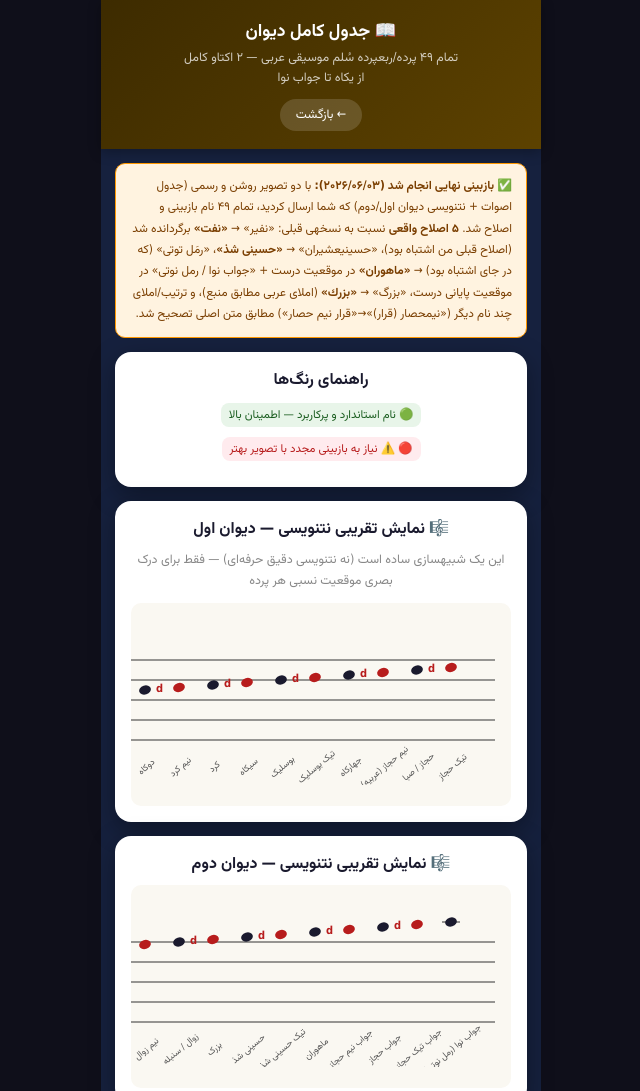
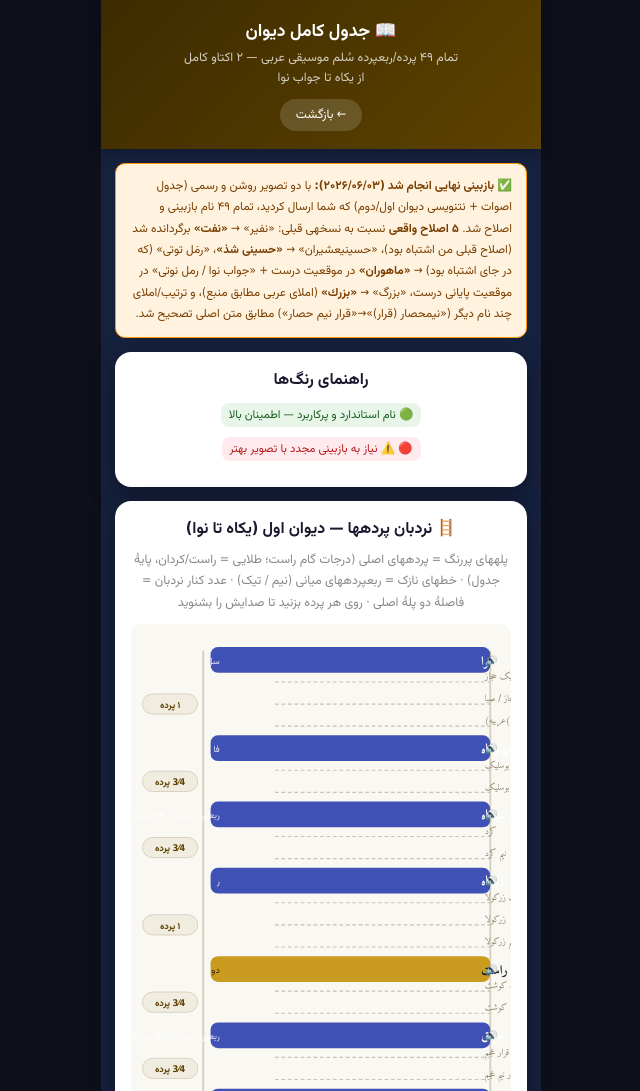
Before and after one commit to mansourfatemi/naye-quran, a plain HTML site: page _maqam_piano_demo/diwan_reference.html in a window 1280 px wide. Shown: the top 1091 px of the page, without its empty margins (319-959 px from the left). Drawn offline with Linux system fonts and the light colour scheme.

Commit message:
diwan_reference: replace pseudo-staff with beginner-friendly pardeh ladder (main degrees + intervals + quarter-tone lines, tap-to-hear)

```diff
--- a/_maqam_piano_demo/diwan_reference.html
+++ b/_maqam_piano_demo/diwan_reference.html
@@ -60,6 +60,22 @@ body.dark .staff-ln{stroke:#777}
 body.dark .nt-k{fill:#e8dcc8}body.dark .nt-t{fill:#ccc}body.dark .nt-l{fill:#aaa}
 body.dark .legend,body.dark .note,body.dark .caption,body.dark .foot{color:#999}
 body.dark table{color:#ddd}body.dark th{background:#1f1f2e;color:#f0d77a}body.dark td,body.dark th{border-color:#2a2a3a}
+
+/* ═══ نردبان پردهها ═══ */
+.staffwrap svg{width:100%;height:auto;display:block;overflow:visible}
+.ld-rail{stroke:#d7cfbd;stroke-width:2}
+.ld-subln{stroke:#c9c2b2;stroke-width:1.2;stroke-dasharray:4 3}
+.ld-subt{font-size:10px;fill:#8a7f6a;font-family:'Amiri',Tahoma,serif}
+.ld-sub{cursor:pointer}.ld-sub:active .ld-subln{stroke:#c99b1f;stroke-width:2}
+.ld-bar{fill:#3f51b5}.ld-main.base .ld-bar{fill:#c99b1f}
+.ld-name{font-size:14px;font-weight:700;fill:#fff;font-family:'Amiri',Tahoma,serif}.ld-main.base .ld-name{fill:#1a1a2e}
+.ld-west{font-size:10px;fill:rgba(255,255,255,.85)}.ld-main.base .ld-west{fill:#3d2b00}
+.ld-spk{font-size:11px}
+.ld-main{cursor:pointer}.ld-main:active .ld-bar{opacity:.75}
+.ld-pill{fill:#f1ece0;stroke:#d7cfbd}.ld-pillt{font-size:10px;font-weight:700;fill:#5d4200}
+body.dark .ld-rail{stroke:#3a3a4a}body.dark .ld-subln{stroke:#4a4a5a}body.dark .ld-subt{fill:#9a9a9a}
+body.dark .ld-bar{fill:#5c6bc0}body.dark .ld-main.base .ld-bar{fill:#d4af37}
+body.dark .ld-pill{fill:#2a2a3a;stroke:#3a3a4a}body.dark .ld-pillt{fill:#f0d77a}
 </style>
 </head>
 <body>
@@ -84,13 +100,13 @@ body.dark table{color:#ddd}body.dark th{background:#1f1f2e;color:#f0d77a}body.da
   </div>
 
   <div class="card">
-    <h2>🎼 نمایش تقریبی نتنویسی — دیوان اول</h2>
-    <div class="sub">این یک شبیهسازی ساده است (نه نتنویسی دقیق حرفه‌ای) — فقط برای درک بصری موقعیت نسبی هر پرده</div>
+    <h2>🪜 نردبان پردهها — دیوان اول (یکاه تا نوا)</h2>
+    <div class="sub">پلههای پررنگ = پردههای اصلی (درجات گام راست؛ طلایی = راست/کردان، پایهٔ جدول) · خطهای نازک = ربعپردههای میانی (نیم / تیک) · عدد کنار نردبان = فاصلهٔ دو پلهٔ اصلی · روی هر پرده بزنید تا صدایش را بشنوید</div>
     <div class="staffwrap"><svg id="staff1" height="170"></svg></div>
   </div>
 
   <div class="card">
-    <h2>🎼 نمایش تقریبی نتنویسی — دیوان دوم</h2>
+    <h2>🪜 نردبان پردهها — دیوان دوم (نوا تا جواب نوا)</h2>
     <div class="staffwrap"><svg id="staff2" height="170"></svg></div>
   </div>
 
@@ -203,59 +219,52 @@ function renderDiwan(containerId, fromIdx, toIdx){
 renderDiwan('diwan1', 0, 23);
 renderDiwan('diwan2', 24, 48);
 
-// ══════════ نمایش تقریبی نتنویسی (SVG) ══════════
-// این یک شبیهسازی ساده است: فاصلهی عمودی هر نُت متناسب با فاصلهی نیم‌پرده‌ای‌اش از خط سوم حامل (فرض: راست/کردان روی خط سوم)
-function drawStaff(svgId, fromIdx, toIdx, refOffset){
+// ══════════ نردبان پردهها (SVG) — نمایش آموزشی برای مبتدی ══════════
+// پلههای پررنگ = درجات اصلی گام راست؛ خطهای نازک = ربعپردههای میانی (نیم/تیک)؛ عدد کنار = فاصله بین دو پلهٔ اصلی
+const MAIN_IDX = [0,4,7,10,14,17,20,24,28,31,34,38,41,44,48];
+function freqOf(off){ return 261.626*Math.pow(2, off/12); }
+function intLabel(q){ return q===4?'۱ پرده':(q===3?'3⁄4 پرده':(q===2?'1⁄2 پرده':'1⁄4 پرده')); }
+function drawLadder(svgId, fromIdx, toIdx){
   const svg = document.getElementById(svgId);
-  const stepPx = 5; // فاصلهی عمودی هر نیمپرده (px) — تقریبی، نه دقیق حرفه‌ای
-  const startX = 30, gapX = 34;
-  const width = startX + (toIdx-fromIdx+1)*gapX + 20;
-  svg.setAttribute('width', width);
-  svg.setAttribute('viewBox', '0 0 '+width+' 170');
-  const midY = 85; // خط سوم حامل = مرجع (رفOffset)
-
+  const W = 400, Q = 24, PAD = 26;
+  const maxOff = FULL_TABLE[toIdx].off, minOff = FULL_TABLE[fromIdx].off;
+  const H = PAD*2 + (maxOff-minOff)*2*Q;
+  svg.setAttribute('viewBox', '0 0 '+W+' '+H); svg.setAttribute('preserveAspectRatio','xMidYMin meet'); svg.removeAttribute('height'); svg.removeAttribute('width');
+  const yOf = off => PAD + (maxOff-off)*2*Q;
   let html = '';
-  // ۵ خط حامل
-  for(let l=0;l<5;l++){
-    const y = midY - 40 + l*20;
-    html += '<line x1="10" y1="'+y+'" x2="'+(width-10)+'" y2="'+y+'" class="staff-ln" stroke="#333" stroke-width="1.2"/>';
+  // ریل عمودی نردبان
+  html += '<line x1="'+(W-16)+'" y1="'+(PAD-10)+'" x2="'+(W-16)+'" y2="'+(H-PAD+10)+'" class="ld-rail"/>';
+  html += '<line x1="72" y1="'+(PAD-10)+'" x2="72" y2="'+(H-PAD+10)+'" class="ld-rail"/>';
+  // ربعپردههای میانی
+  for(let i=fromIdx;i<=toIdx;i++){
+    if(MAIN_IDX.indexOf(i)>=0) continue;
+    const pt = FULL_TABLE[i], y = yOf(pt.off);
+    html += '<g class="ld-sub" onclick="playFreq('+freqOf(pt.off).toFixed(3)+')">';
+    html += '<line x1="150" y1="'+y+'" x2="'+(W-16)+'" y2="'+y+'" class="ld-subln"/>';
+    html += '<text x="'+(W-22)+'" y="'+(y-3)+'" class="ld-subt" text-anchor="end">'+pt.auth+'</text>';
+    html += '<rect x="150" y="'+(y-10)+'" width="'+(W-166)+'" height="20" fill="transparent"/></g>';
   }
-  // علامت کلید سل (نمایشی)
-  html += '<text x="12" y="'+(midY+18)+'" class="nt-t" font-size="48" fill="#333">𝄞</text>';
-
+  // پلههای اصلی + فاصلهها
+  let prev = null;
   for(let i=fromIdx;i<=toIdx;i++){
-    const pt = FULL_TABLE[i];
-    const semisFromRef = pt.off - refOffset;
-    const y = midY - semisFromRef*stepPx;
-    const x = startX + (i-fromIdx)*gapX;
-
-    // خطوط اضافه (ledger lines) اگر بیرون از حامل باشد
-    const topLine = midY-40, botLine = midY+40;
-    if(y < topLine){
-      for(let ly = topLine-20; ly>=y-2; ly-=20){
-        html += '<line x1="'+(x-9)+'" y1="'+ly+'" x2="'+(x+9)+'" y2="'+ly+'" class="staff-ln" stroke="#333" stroke-width="1"/>';
-      }
-    } else if(y > botLine){
-      for(let ly = botLine+20; ly<=y+2; ly+=20){
-        html += '<line x1="'+(x-9)+'" y1="'+ly+'" x2="'+(x+9)+'" y2="'+ly+'" class="staff-ln" stroke="#333" stroke-width="1"/>';
-      }
+    if(MAIN_IDX.indexOf(i)<0) continue;
+    const pt = FULL_TABLE[i], y = yOf(pt.off), isBase = (pt.off%12===0);
+    if(prev!==null){
+      const q = Math.round((pt.off-prev.off)*2), ym = (yOf(prev.off)+y)/2;
+      html += '<rect x="6" y="'+(ym-11)+'" width="60" height="22" rx="11" class="ld-pill"/>';
+      html += '<text x="36" y="'+(ym+4)+'" class="ld-pillt" text-anchor="middle">'+intLabel(q)+'</text>';
     }
-
-    const isQuarter = !Number.isInteger(pt.off);
-    const fillColor = pt.off===0 ? '#c99b1f' : (isQuarter ? '#b71c1c' : '#1a1a2e');
-    html += '<ellipse cx="'+x+'" cy="'+y+'" rx="6" ry="4.5" class="'+(pt.off===0?'nt-g':(isQuarter?'nt-r':'nt-k'))+'" fill="'+fillColor+'" transform="rotate(-18 '+x+' '+y+')"/>';
-    if(isQuarter){
-      html += '<text x="'+(x-16)+'" y="'+(y+4)+'" font-size="11" fill="#b71c1c" font-weight="bold">d</text>'; // نماد تقریبی نیمبمل (کوارتر تون)
-    }
-    // نام زیر نت — چرخانده برای خوانایی
-    html += '<text x="'+x+'" y="155" class="nt-l" font-size="9" fill="#555" text-anchor="middle" transform="rotate(-40 '+x+' 150)">'+pt.auth+'</text>';
+    html += '<g class="ld-main'+(isBase?' base':'')+'" onclick="playFreq('+freqOf(pt.off).toFixed(3)+')">';
+    html += '<rect x="80" y="'+(y-14)+'" width="'+(W-96)+'" height="28" rx="8" class="ld-bar"/>';
+    html += '<text x="'+(W-26)+'" y="'+(y+5)+'" class="ld-name" text-anchor="end">'+pt.auth+'</text>';
+    html += '<text x="90" y="'+(y+4)+'" class="ld-west" text-anchor="start">'+pt.west+'</text>';
+    html += '<text x="'+(W-16+8)+'" y="'+(y+4)+'" class="ld-spk" text-anchor="start">🔊</text></g>';
+    prev = pt;
   }
   svg.innerHTML = html;
 }
-// دیوان اول: مرجع = راست (idx10, offset0) روی خط سوم
-drawStaff('staff1', 0, 23, 0);
-// دیوان دوم: مرجع = نوا (idx24, offset7) — برای اینکه در محدودهی معقول حامل بماند
-drawStaff('staff2', 24, 48, 7);
+drawLadder('staff1', 0, 24);
+drawLadder('staff2', 24, 48);
 </script>
 </body>
 </html>
```
